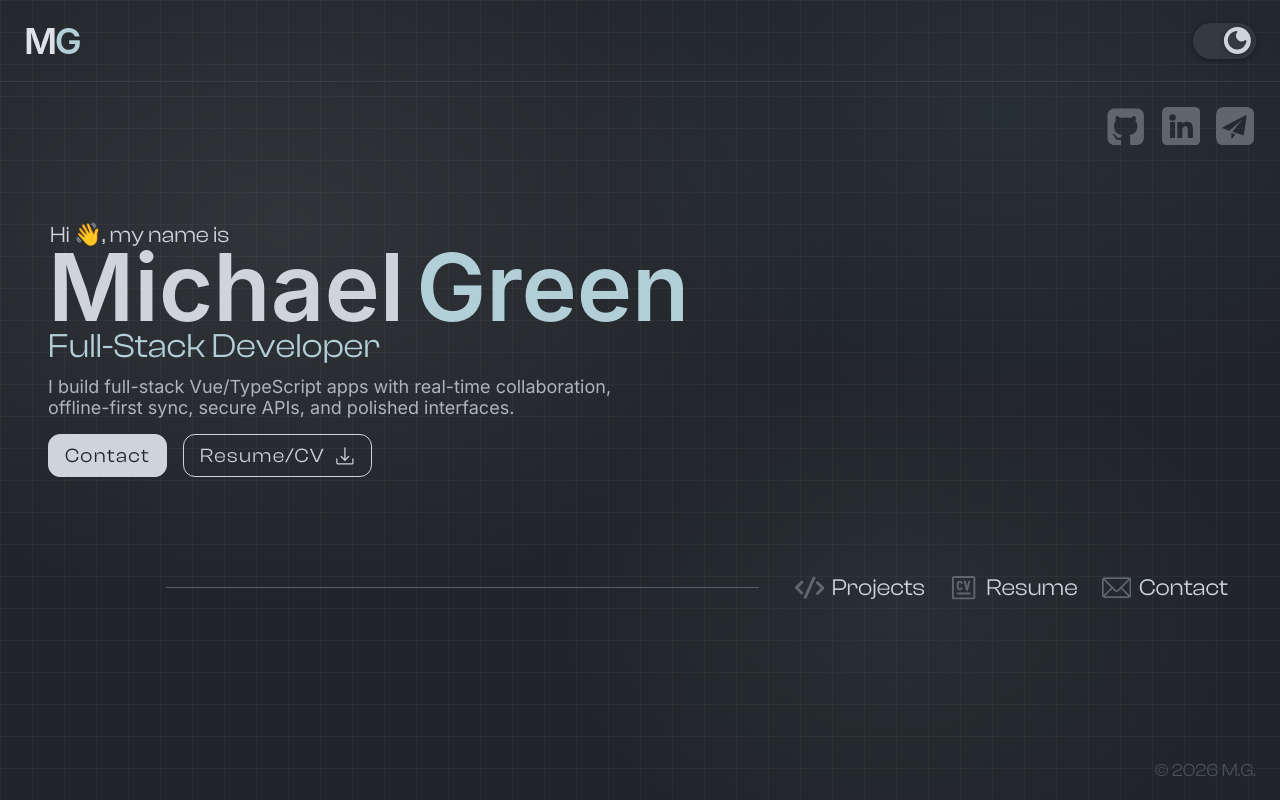
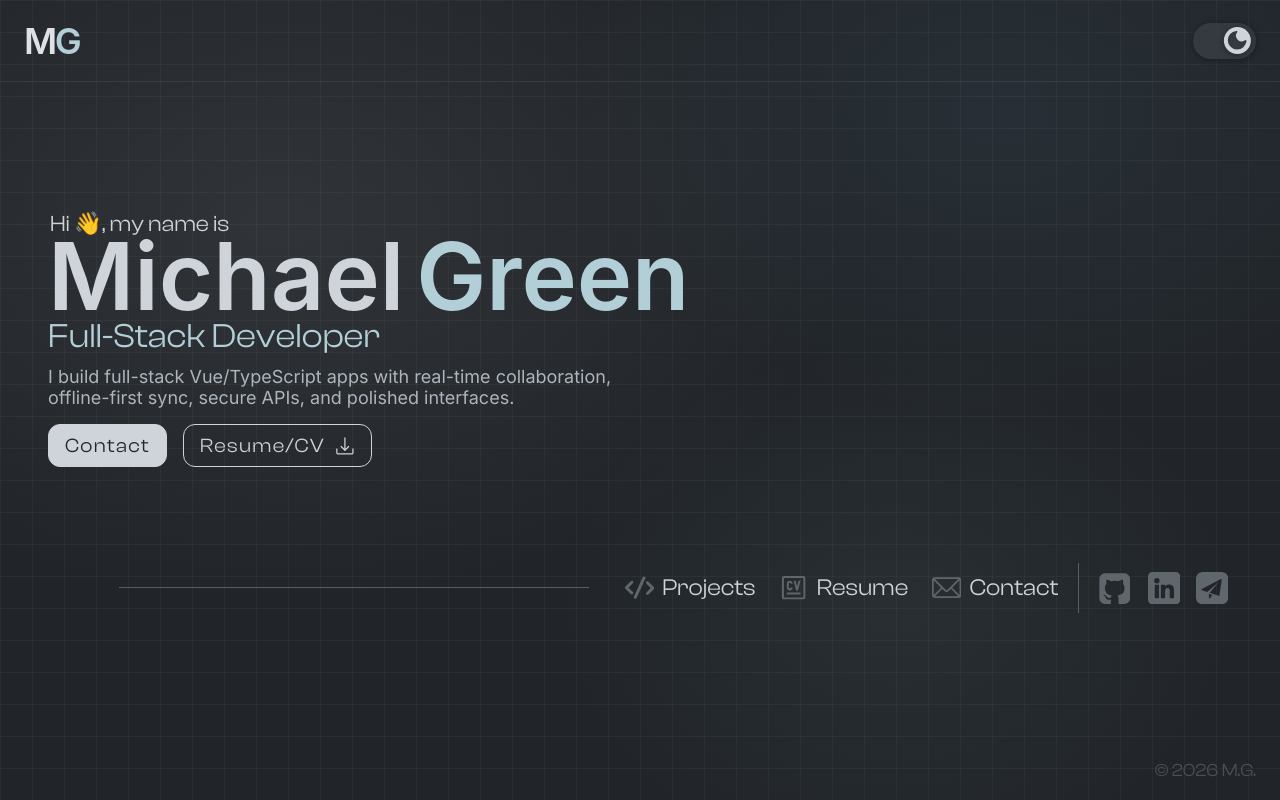
Before and after one commit to michaelgreenl/e-portfolio, a Vue app: page / in a window 1280 px wide. Built offline with nearby package versions, Linux system fonts and the light colour scheme; a web font is replaced by a local one.

Commit message:
refactor: moved contact-links on desktop on home page

```diff
--- a/src/animations/page/home.js
+++ b/src/animations/page/home.js
@@ -1,10 +1,18 @@
 import { gsap } from 'gsap';
 import { TIMING } from '@/animations/constants/timing.js';
+
+const DESKTOP_CONTACT_TARGET = '.contact-links-desktop';
+const DESKTOP_CONTACT_LINK_TARGETS = `${DESKTOP_CONTACT_TARGET} .contact-link`;
+const MOBILE_CONTACT_TARGETS = '.contact-links-mobile .contact-link';
 
 export const homeAnimations = {
     enterPage: ({ tl, reducedMotion }) => {
         const duration = reducedMotion ? 0.01 : TIMING.duration.moderate;
         const stagger = reducedMotion ? 0 : TIMING.stagger.tight;
+        const desktopContactTarget = document.querySelector(DESKTOP_CONTACT_TARGET);
+        const desktopContactHeight = desktopContactTarget?.offsetHeight;
+        const desktopContactLinkTargets = gsap.utils.toArray(DESKTOP_CONTACT_LINK_TARGETS);
+        const mobileContactTargets = gsap.utils.toArray(MOBILE_CONTACT_TARGETS);
 
         gsap.set('.hero-content > h3', { autoAlpha: 0, y: reducedMotion ? 0 : -16 });
         gsap.set('.hero-title-1', { autoAlpha: 0, scale: reducedMotion ? 1 : 0.96, x: reducedMotion ? 0 : -48 });
@@ -23,11 +31,23 @@ export const homeAnimations = {
             autoAlpha: 0,
             scaleX: 0,
         });
-        gsap.set('.contact-link', {
+        if (desktopContactTarget) {
+            gsap.set(desktopContactTarget, {
+                height: 0,
+                overflow: 'hidden',
+            });
+            gsap.set(desktopContactLinkTargets, {
+                opacity: 0,
+                x: reducedMotion ? 0 : 50,
+            });
+        }
+        if (mobileContactTargets.length) {
+            gsap.set(mobileContactTargets, {
                 autoAlpha: 0,
                 scale: reducedMotion ? 1 : 0.8,
                 y: reducedMotion ? 0 : -12,
             });
+        }
 
         tl.addLabel('hero')
             .to('.hero-content > h3', {
@@ -91,9 +111,37 @@ export const homeAnimations = {
                     x: 0,
                 },
                 0,
+            );
+
+        if (desktopContactTarget) {
+            tl.addLabel('desktopSeparator', '>-=0.2')
+                .to(
+                    desktopContactTarget,
+                    {
+                        duration: reducedMotion ? 0.01 : TIMING.duration.normal,
+                        ease: TIMING.easing.bounce,
+                        height: desktopContactHeight,
+                    },
+                    'desktopSeparator',
                 )
+                .set(desktopContactTarget, { clearProps: 'height,overflow' })
+                .addLabel('desktopContacts')
                 .to(
-                '.contact-link',
+                    desktopContactLinkTargets,
+                    {
+                        duration: reducedMotion ? 0.01 : TIMING.duration.normal,
+                        ease: TIMING.easing.organic,
+                        opacity: 1,
+                        stagger: reducedMotion ? 0 : TIMING.stagger.normal,
+                        x: 0,
+                    },
+                    'desktopContacts-=0.2',
+                );
+        }
+
+        if (mobileContactTargets.length) {
+            tl.to(
+                mobileContactTargets,
                 {
                     autoAlpha: 1,
                     duration,
@@ -104,20 +152,42 @@ export const homeAnimations = {
                 },
                 reducedMotion ? 0 : 'hero+=0.18',
             );
+        }
     },
 
     exitPage: ({ tl, reducedMotion }) => {
         const duration = reducedMotion ? 0.01 : TIMING.duration.fast;
         const stagger = reducedMotion ? 0 : { amount: TIMING.stagger.tight };
         const ctaButton = '.cta > button';
+        const desktopContactTarget = document.querySelector(DESKTOP_CONTACT_TARGET);
+        const desktopContactLinkTargets = gsap.utils.toArray(DESKTOP_CONTACT_LINK_TARGETS);
+        const mobileContactTargets = gsap.utils.toArray(MOBILE_CONTACT_TARGETS);
+
+        if (desktopContactTarget) {
+            tl.to(
+                desktopContactLinkTargets,
+                {
+                    duration: TIMING.duration.tight,
+                    ease: TIMING.easing.smooth,
+                    opacity: 0,
+                    stagger: reducedMotion ? 0 : { each: TIMING.stagger.instant, from: 'end' },
+                    x: reducedMotion ? 0 : 50,
+                },
+                // 0,
+            ).to(
+                desktopContactTarget,
+                {
+                    duration: TIMING.duration.instant,
+                    ease: TIMING.easing.bounceIn,
+                    height: 0,
+                    overflow: 'hidden',
+                },
+                // reducedMotion ? 0 : 0.01,
+                0,
+            );
+        }
 
         tl.set(ctaButton, { transition: 'none' })
-            .to('.hero-line, .nav-links-line', {
-                autoAlpha: 0,
-                duration,
-                ease: TIMING.easing.bounce,
-                scaleX: 0,
-            })
             .to(
                 '.cta > a, .cta > button, .hero-content > p, .hero-content > h2, .hero-title-2, .hero-title-1, .hero-content > h3',
                 {
@@ -128,21 +198,32 @@ export const homeAnimations = {
                     stagger,
                     y: reducedMotion ? 0 : -10,
                 },
-                0,
+            )
+            .to(
+                '.hero-line, .nav-links-line',
+                {
+                    autoAlpha: 0,
+                    duration: duration + 0.5,
+                    ease: TIMING.easing.bounce,
+                    scaleX: 0,
+                },
+                0.05,
             )
             .to(
                 '.nav-link',
                 {
-                    duration: reducedMotion ? 0.01 : TIMING.duration.normal,
+                    duration: reducedMotion ? 0.01 : TIMING.duration.fast,
                     ease: TIMING.easing.smooth,
                     opacity: 0,
-                    stagger: reducedMotion ? 0 : -TIMING.stagger.tight,
+                    stagger: reducedMotion ? 0 : TIMING.stagger.fast,
                     x: reducedMotion ? 0 : 50,
                 },
-                0,
-            )
-            .to(
-                '.contact-link',
+                0.15,
+            );
+
+        if (mobileContactTargets.length) {
+            tl.to(
+                mobileContactTargets,
                 {
                     autoAlpha: 0,
                     duration,
@@ -152,7 +233,9 @@ export const homeAnimations = {
                     y: reducedMotion ? 0 : -8,
                 },
                 0,
-            )
-            .set(ctaButton, { clearProps: 'transition' });
+            );
+        }
+
+        tl.set(ctaButton, { clearProps: 'transition' });
     },
 };
--- a/src/views/HomeView.vue
+++ b/src/views/HomeView.vue
@@ -3,6 +3,7 @@ import { onMounted, watch } from 'vue';
 import { useGsap } from '@/composables/useGsap.js';
 import { useRouteStore } from '@/stores/routeStore.js';
 import { useThemeStore } from '@/stores/themeStore.js';
+import { useBreakpoints } from '@/composables/useBreakpoints.js';
 import { homeAnimations } from '@/animations/page/home.js';
 import Button from '@/components/Button.vue';
 import DownloadThickIcon from '@/components/SVGs/DownloadThickIcon.vue';
@@ -10,6 +11,8 @@ import DownloadIcon from '@/components/SVGs/DownloadIcon.vue';
 import GithubFillIcon from '@/components/SVGs/GithubFillIcon.vue';
 import LinkedInIcon from '@/components/SVGs/LinkedInIcon.vue';
 import MailSquareIcon from '@/components/SVGs/MailSquareIcon.vue';
+
+const { isLaptop } = useBreakpoints();
 
 const routeStore = useRouteStore();
 const themeStore = useThemeStore();
@@ -75,9 +78,21 @@ onMounted(() => {
                     preset="secondary"
                 />
             </div>
+
+            <div v-if="isLaptop" class="contact-links contact-links-desktop">
+                <a href="https://github.com/michaelgreenl" target="_blank">
+                    <Button class="contact-link" :iconLeft="GithubFillIcon" preset="secondary" />
+                </a>
+                <a href="https://www.linkedin.com/in/michaelgreen5/" target="_blank">
+                    <Button class="contact-link" :iconLeft="LinkedInIcon" preset="secondary" />
+                </a>
+                <a href="mailto:greenmichael5000@gmail.com" aria-label="Email Michael Green">
+                    <Button class="contact-link" :iconLeft="MailSquareIcon" preset="secondary" />
+                </a>
+            </div>
         </div>
     </div>
-    <div class="contact-links">
+    <div v-if="!isLaptop" class="contact-links contact-links-mobile">
         <a href="https://github.com/michaelgreenl" target="_blank">
             <Button class="contact-link" :iconLeft="GithubFillIcon" preset="secondary" />
         </a>
@@ -215,7 +230,8 @@ p {
     align-items: center;
     align-self: flex-end;
     justify-content: flex-end;
-    width: 90%;
+    width: 94%;
+    height: 2.75em;
 
     @include bp-md-tablet {
         display: flex;
@@ -232,15 +248,34 @@ p {
 }
 
 .contact-links {
-    position: absolute;
-    z-index: 5;
-    top: $size-11;
-    right: $space-3;
     display: flex;
     gap: $space-3;
     justify-content: flex-end;
-    width: 100vw;
     font-size: 1.7em;
+
+    &-mobile {
+        position: absolute;
+        top: 5.5rem;
+        right: $space-3;
+        z-index: 5;
+        width: 100vw;
+    }
+
+    &-desktop {
+        gap: $space-2;
+        align-items: center;
+        height: $size-9;
+        padding-left: 1rem;
+        font-size: 1.1em;
+
+        @include theme-dark {
+            border-left: solid 1px $color-gray6;
+        }
+
+        @include theme-light {
+            border-left: solid 1px $color-gray5;
+        }
+    }
 
     a :deep(button) {
         gap: 0;
@@ -260,17 +295,9 @@ p {
         }
     }
 
-    @include bp-custom-min($hero-tablet-bp) {
-        gap: $space-4;
-        font-size: 1.8em;
-    }
-
     @include bp-sm-phone {
+        top: 6.25rem;
         right: 0.85em;
-    }
-
-    @include bp-lg-laptop {
-        font-size: 1.7em;
     }
 }
 
```
Lines whose indentation alone changed are shown as unchanged.
